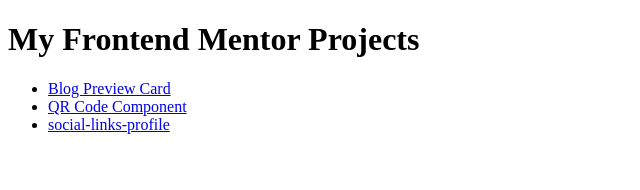
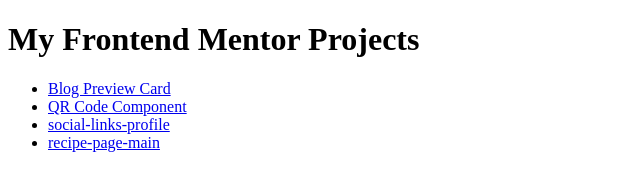
Before and after one commit to fatihaosman/frontmentor-html-css, a plain HTML site: page docs/index.html in a window 1280 px wide. Shown: the whole page, without its empty margins (0-640 px from the left). Drawn offline with Linux system fonts and the light colour scheme.

Commit message:
added recipe live link

```diff
--- a/docs/index.html
+++ b/docs/index.html
@@ -11,6 +11,7 @@
     <li><a href="blog-preview-card-main/">Blog Preview Card</a></li>
     <li><a href="qr-code-component-main/">QR Code Component</a></li>
     <li><a href="social-links-profile-main/">social-links-profile</a></li>
+    <li><a href="recipe-page-main/">recipe-page-main</a></li>
   </ul>
 </body>
 </html>
```
